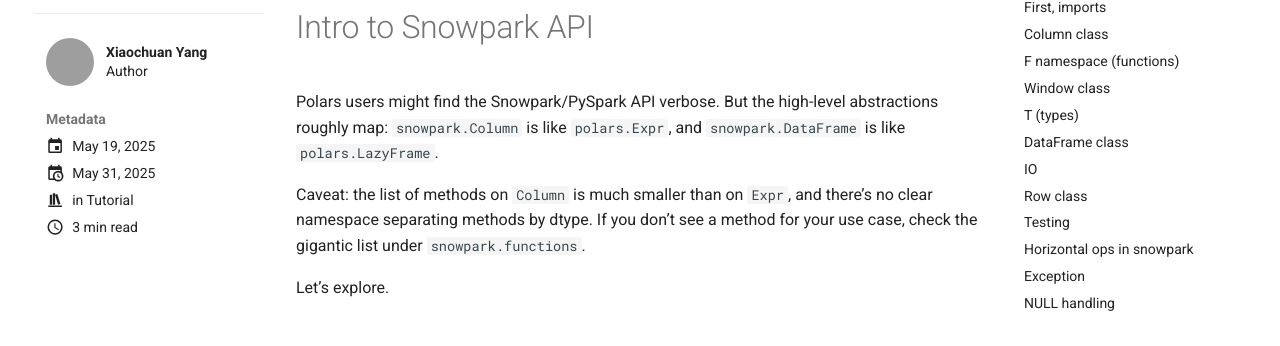
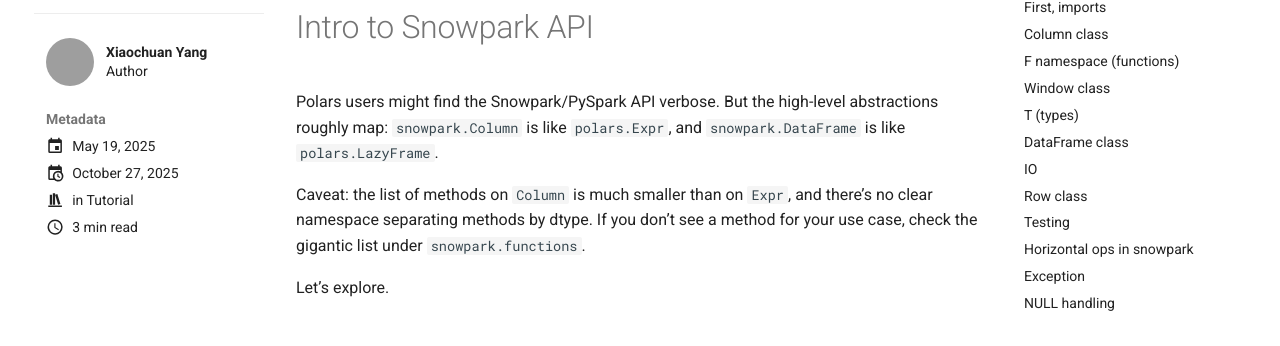
Before and after one commit to xiaochuany/blog, an MkDocs documentation site: the page built from docs/posts/2025-05-19-snowpark.md, in a window 1280 px wide. Shown: the part 131-477 px from the top of the page. Built offline with MkDocs 1.6.1 and Material for MkDocs 9.7.7, drawn with Linux system fonts in a browser that asks for light colours; grey boxes are pictures that could not be loaded.

Commit message:
Update the updated date in snowpark.md

```diff
--- a/docs/posts/2025-05-19-snowpark.md
+++ b/docs/posts/2025-05-19-snowpark.md
@@ -1,7 +1,7 @@
 ---
 date:
     created: 2025-05-19
-    updated: 2025-05-31
+    updated: 2025-10-27
 authors: [xy]
 categories: [Tutorial]
 tags: [data engineering]
```
